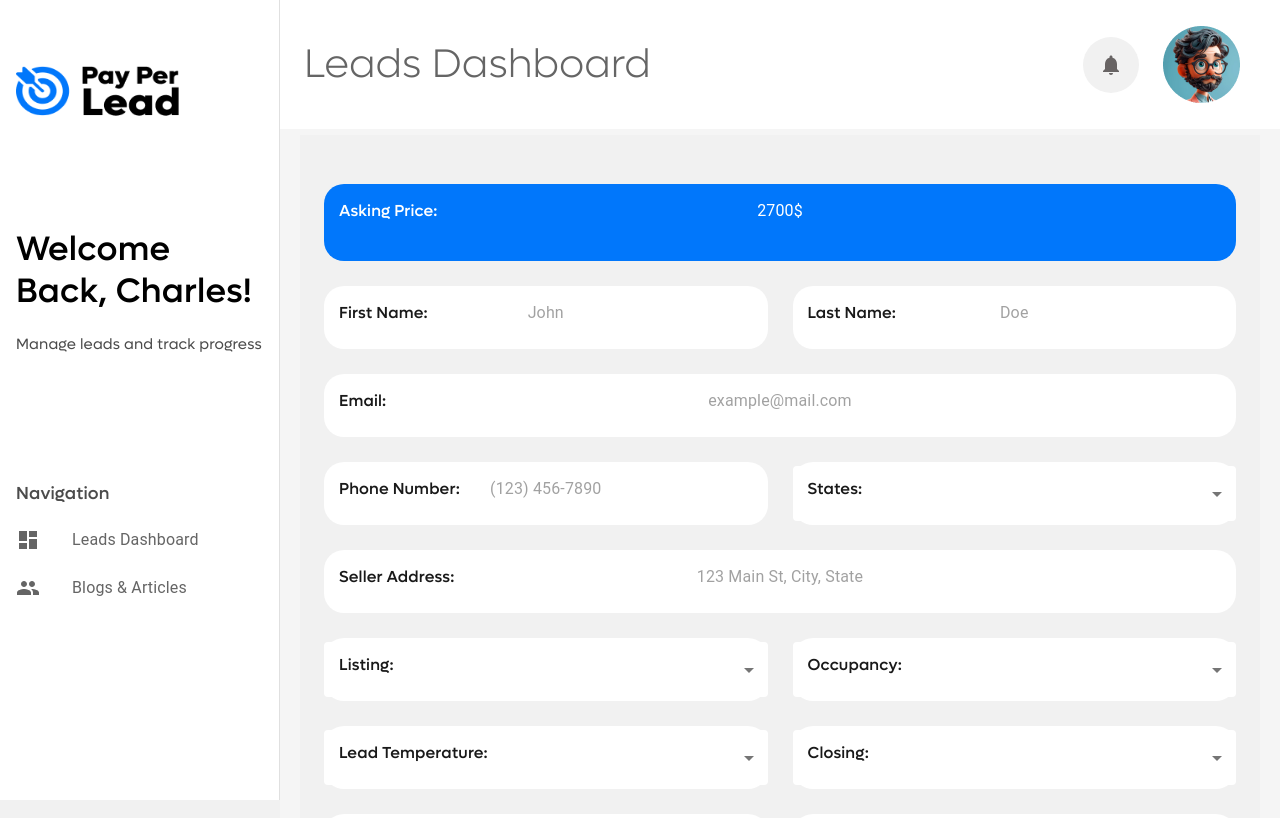
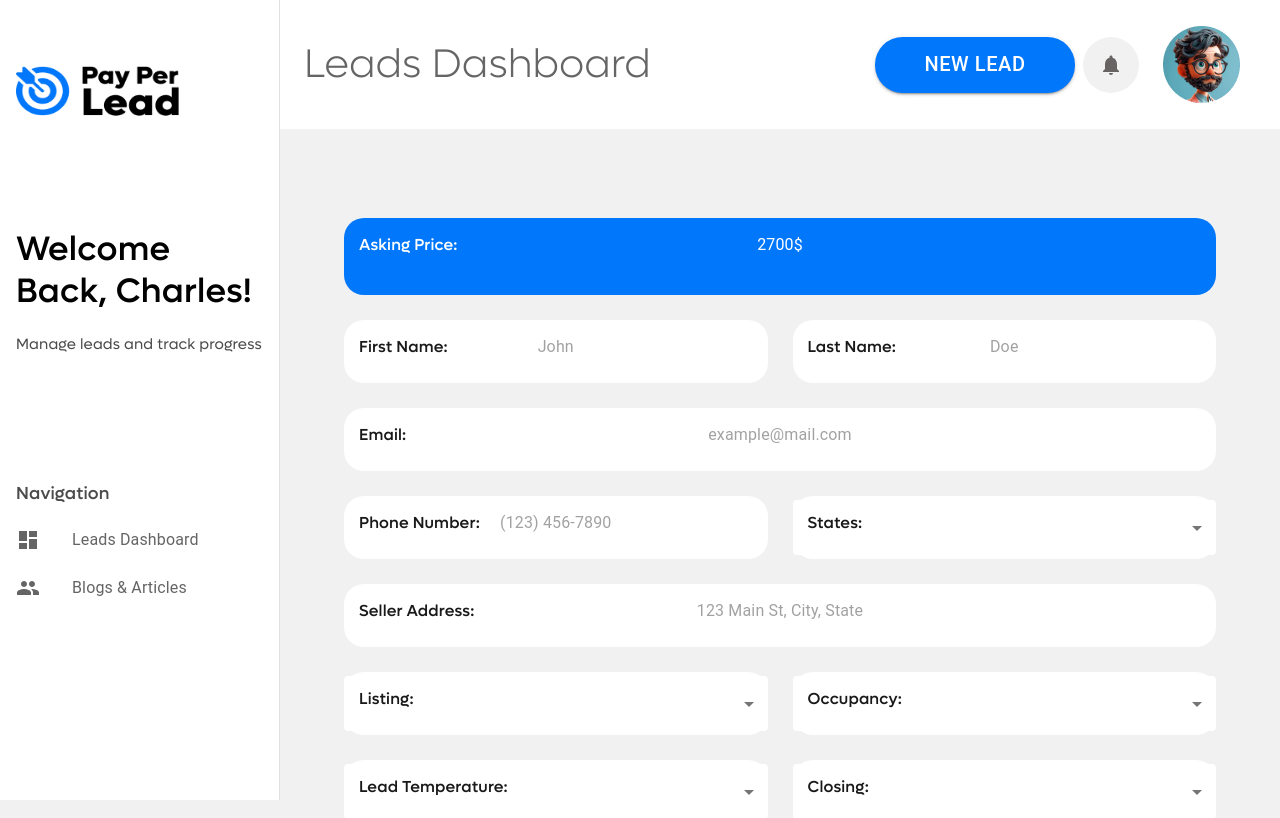
Before and after one commit to YousseffGamal/Lead_CRM_FROTNEND, a React (Vite) app: page /addlead in a window 1280 px wide. Shown: the top 818 px of the page. Built offline with nearby package versions, Linux system fonts and the light colour scheme.

Commit message:
remove btn

```diff
--- a/src/component/Layout/Layout.jsx
+++ b/src/component/Layout/Layout.jsx
@@ -26,7 +26,7 @@ import {
   Notifications,
   Logout
 } from '@mui/icons-material';
-import { Link, useNavigate, useLocation } from 'react-router-dom'; // Import useLocation
+import { Link, useNavigate } from 'react-router-dom';
 
 const drawerWidth = 280;
 
@@ -34,7 +34,6 @@ const Layout = ({ children }) => {
   const [mobileOpen, setMobileOpen] = useState(false);
   const [anchorEl, setAnchorEl] = useState(null);
   const navigate = useNavigate();
-  const location = useLocation(); // Get current location
 
   const handleDrawerToggle = () => {
     setMobileOpen(!mobileOpen);
@@ -142,8 +141,7 @@ const Layout = ({ children }) => {
             Leads Dashboard
           </Typography>
           <Box sx={{ display: 'flex', alignItems: 'center', gap: 1 }}>
-            {/* Conditionally render the button */}
-            {location.pathname !== '/addlead' && ( // Adjust the path as needed
+
             <Link to="/addlead" style={{ textDecoration: 'none', color: '#000' }}>
             <Button
               variant="contained"
@@ -160,7 +158,6 @@ const Layout = ({ children }) => {
               New Lead
             </Button>
                   </Link>
-            )}
             <Box
               sx={{
                 backgroundColor: '#F1F1F1',
@@ -206,6 +203,7 @@ const Layout = ({ children }) => {
                   horizontal: 'right',
                 }}
               >
+
                 <MenuItem onClick={handleClose}>
                   <Typography className="UserName" variant="body1" sx={{ color: '#656565', fontSize: { xs: '0.875rem', sm: '1rem' } }}>
                     Charles Gray
@@ -269,7 +267,13 @@ const Layout = ({ children }) => {
 
       <Box
         component="main"
-        sx={{ flexGrow: 1, bgcolor: '#f5f5f5', p: 3, padding: '70px 20px 20px' }}
+        sx={{
+          flexGrow: 1,
+          width: { sm: `calc(100% - ${drawerWidth}px)` }, // Adjusted to take into account the sidebar width
+          padding: { xs: 2, sm: 3, md: 5 },
+          marginTop: '64px',
+          overflowX: 'auto', // Allows for horizontal scrolling if content is too wide
+        }}
       >
         {children}
       </Box>
```
Lines whose indentation alone changed are shown as unchanged.
